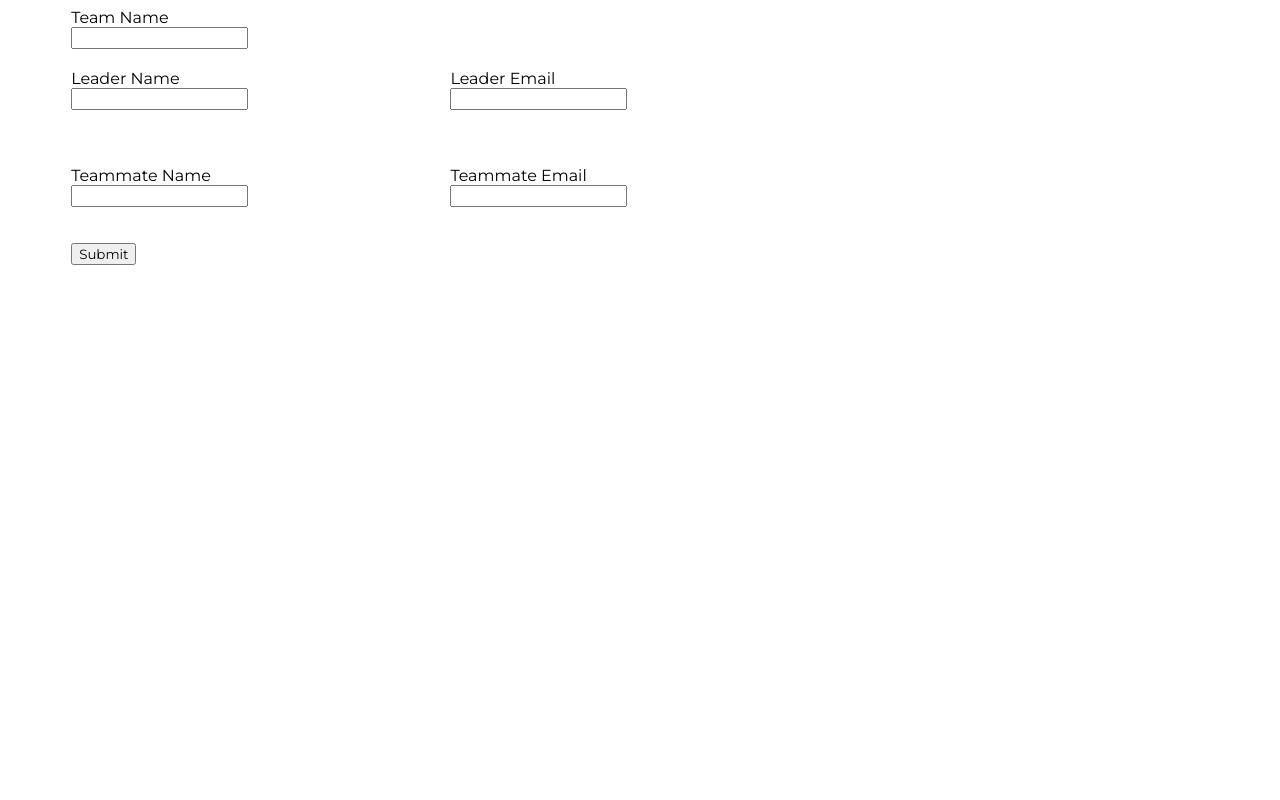
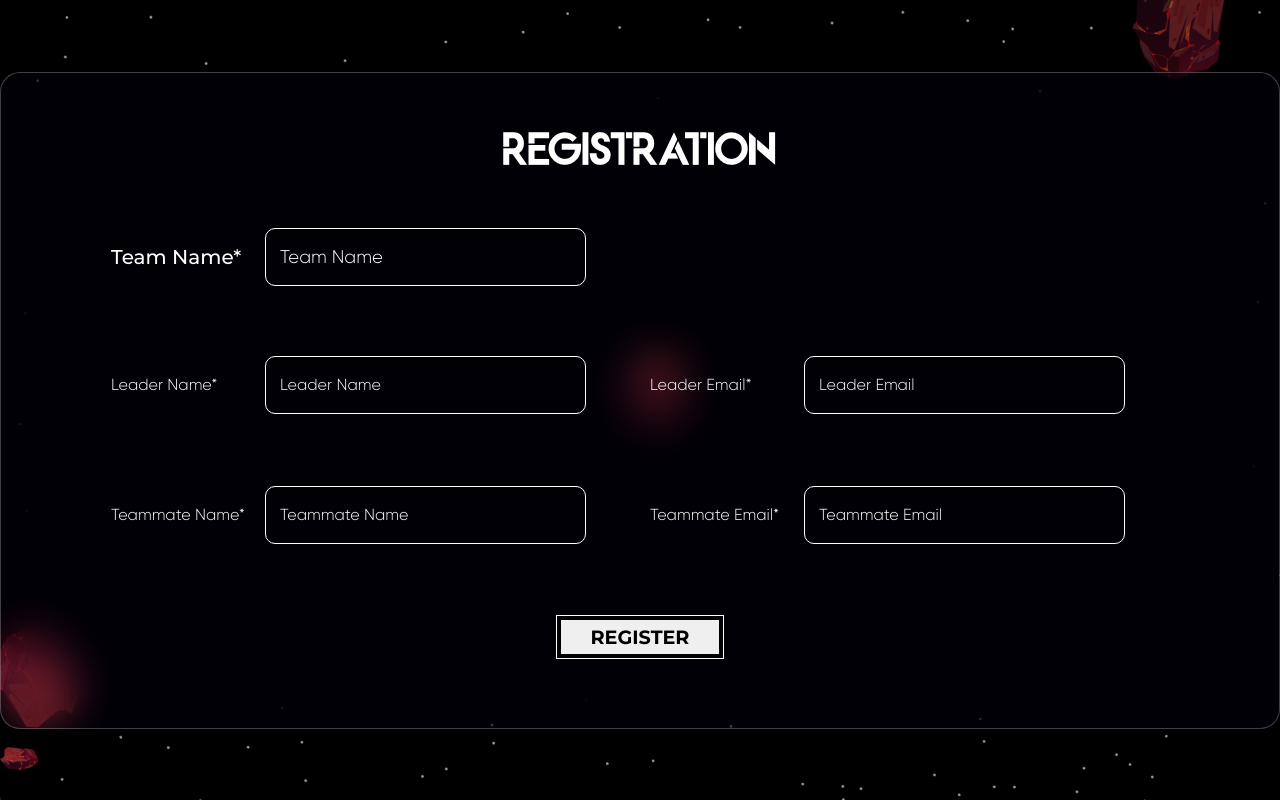
Before and after one commit to dvm-bitspilani/gambling-mathematics-reg, a plain HTML site: page index.html in a window 1280 px wide. Drawn offline with Linux system fonts and the light colour scheme.

Commit message:
Made Basic UI

```diff
--- a/css/styles.css
+++ b/css/styles.css
@@ -1,29 +1,162 @@
-@import url('https://fonts.googleapis.com/css2?family=Montserrat:wght@400&display=swap');
+@import url("https://fonts.googleapis.com/css2?family=Montserrat:wght@500;700&display=swap");
 
-* {
-  font-family: "Montserrat", sans-serif;
+@font-face {
+  font-family: BARTKEY;
+  src: url(../assets/BARTKEY.otf);
 }
 
-#main-form {
-  width: clamp(300px, 90%, 1200px);
-  margin: 0 auto;
+@font-face {
+  font-family: Gilroy;
+  src: url(../assets/Gilroy-Light.otf);
 }
 
-label {
-  display: block;
+html {
+  height: 100%;
 }
 
-.teammate-entry {
+.center-child {
+  height: 100vh;
+  width: 100vw;
+  display: flex;
+  justify-content: center;
+  flex-wrap: wrap;
+  align-items: center;
+}
+
+body {
+  background-image: url(../assets/bg.png);
+  background-size: cover;
+  width: 100%;
+  height: 100%;
+  margin: 0;
+  padding: 0;
+}
+
+#form-heading {
+  width: min-content;
+  font-family: "BARTKEY";
+  font-size: 3rem;
+  color: white;
+  margin: auto auto;
+}
+
+#team-name-cont {
+  margin: 50px 0;
+  width: 45%;
+  display: flex;
+  flex-direction: row;
+  justify-content: space-between;
+}
+
+.break {
+  width: 100%;
+}
+
+#main-form-cont {
+  width: clamp(300px, 90%, 1200px);
+  margin: auto;
+  font-family: "Gilroy", sans-serif;
+  font-size: 1rem;
+  font-weight: 400;
+  margin: 0 auto;
+  padding: 50px 100px;
+  background-color: rgba(7, 9, 73, 0.09);
+  backdrop-filter: blur(20px);
+  border: 1px solid rgba(209, 213, 219, 0.3);
+  border-radius: 20px;
+}
+
+.form-field-cont {
+  margin: auto;
   display: grid;
-  grid-template-columns: repeat(3, 1fr);
+  grid-template-columns: repeat(2, 1fr);
+  align-items: start;
+  grid-auto-rows: 1fr;
 }
 
 .form-field {
   margin-top: 20px;
   margin-bottom: 20px;
-  justify-self: start;
+  /* display: grid;
+  grid-template-columns: repeat(2, 1fr);
+  grid-template-rows: 1fr; */
+  display: flex;
+  flex-direction: row;
+  justify-content: space-between;
+  flex-wrap: wrap;
+  width: 90%;
+}
+
+label {
+  padding: 10px;
+  color: white;
+  align-self: center;
+}
+
+#team-name-label {
+  font-size: 1.25rem;
+  font-family: "Montserrat", sans-serif;
+  font-weight: 500;
+}
+
+input {
+  align-self: center;
+  width: 60%;
+  background: none;
+  height: 1.4375rem;
+  padding: 16.5px 14px;
+  border: 1px solid white;
+  border-radius: 10px;
+  color: white;
+  font-family: "Gilroy", sans-serif;
+  font-size: 1rem;
+}
+
+input::placeholder {
+  color: white;
+  font-family: "Gilroy", sans-serif;
+  font-size: 1rem;
+}
+
+#team-name {
+  font-size: 1.15rem;
+  font-weight: 500;
+}
+
+#team-name::placeholder {
+  font-size: 1.15rem;
+  font-weight: 500;
+}
+
+.btn {
+  display: block;
+  margin: auto;
+  font-family: "Montserrat", sans-serif;
+  font-weight: 700;
+  font-size: 1.2rem;
+  outline: 1px solid rgba(255, 255, 255, 1);
+  padding: 5px 30px;
+  border: 4px solid black;
+  margin: 20px auto;
+  transition: all 700ms ease-in-out;
+  cursor: pointer;
+}
+
+.btn:hover {
+  background-color: rgba(255, 255, 255, 0.6);
 }
 
 .err {
   color: red;
 }
+
+@media (max-width: 778px) {
+  .form-field-cont {
+    grid-template-columns: 1fr;
+    grid-template-rows: auto;
+  }
+
+  #team-name-cont {
+    width: 90%;
+  }
+}
--- a/index.html
+++ b/index.html
@@ -8,60 +8,74 @@
     <title>Gambling Mathematics | Register</title>
   </head>
   <body>
+    <div class="center-child">
+      <div id="main-form-cont">
+        <div id="form-heading">REGISTRATION</div>
         <form id="main-form">
           <div id="team-name-cont">
-        <label for="team-name">Team Name</label>
-        <input type="text" name="team-name" id="team-name" />
+            <label for="team-name" id="team-name-label">Team Name*</label>
+            <input
+              type="text"
+              name="team-name"
+              class="input-field"
+              id="team-name"
+              placeholder="Team Name"
+              required
+            />
           </div>
-      <div class="teammate-entry">
+          <div class="form-field-cont">
             <div class="form-field">
-          <label for="leader-name">Leader Name</label>
+              <label for="leader-name">Leader Name*</label>
               <input
                 type="text"
                 name="leader-name"
                 id="leader-name"
                 class="input-field input-name"
+                placeholder="Leader Name"
                 required
               />
+              <div class="break"></div>
               <p class="err" id="leader-name-err"></p>
             </div>
             <div class="form-field">
-          <label for="leader-email">Leader Email</label>
+              <label for="leader-email">Leader Email*</label>
               <input
                 type="email"
                 name="leader-email"
                 id="leader-email"
                 class="input-field input-email"
+                placeholder="Leader Email"
                 required
               />
-          <p class="err" id="leader-email-err"></p>
             </div>
-      </div>
-      <div class="teammate-entry">
             <div class="form-field">
-          <label for="teammate-name">Teammate Name</label>
+              <label for="teammate-name">Teammate Name*</label>
               <input
                 type="text"
                 name="teammate-name"
                 id="teammate-name"
                 class="input-field input-name"
+                placeholder="Teammate Name"
                 required
               />
+              <div class="break"></div>
               <p class="err" id="teammate-name-err"></p>
             </div>
             <div class="form-field">
-          <label for="teammate-email">Teammate Email</label>
+              <label for="teammate-email">Teammate Email*</label>
               <input
                 type="email"
                 name="teammate-email"
                 id="teammate-email"
                 class="input-field input-email"
+                placeholder="Teammate Email"
                 required
               />
-          <p class="err" id="teammate-email-err"></p>
             </div>
           </div>
-      <button type="submit">Submit</button>
+          <button type="submit" class="btn">REGISTER</button>
         </form>
+      </div>
+    </div>
   </body>
 </html>
```
Also changed, not shown: assets/BARTKEY.otf (added), assets/Gilroy-Light.otf (added), assets/bg.png (added). Lines whose indentation alone changed are shown as unchanged.
